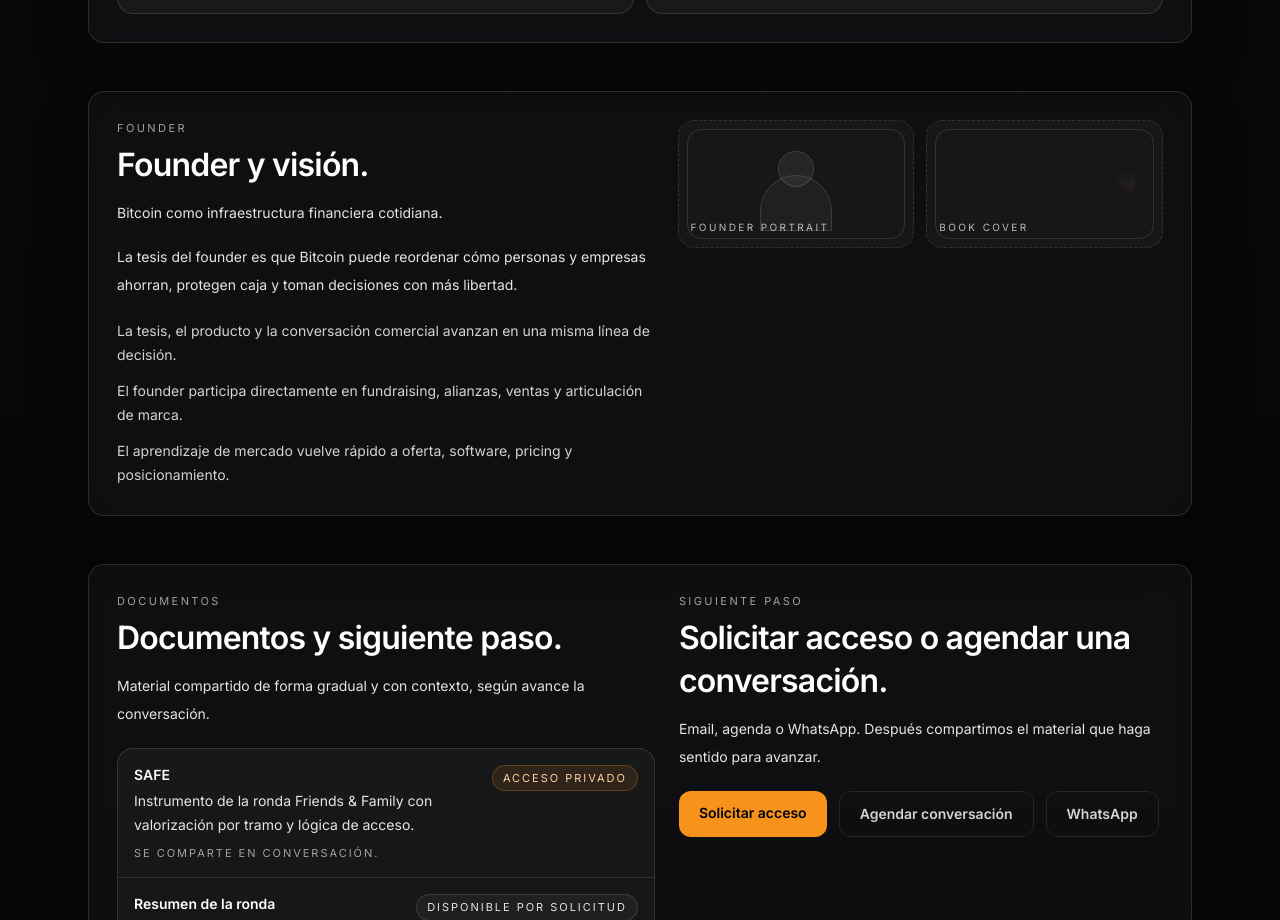
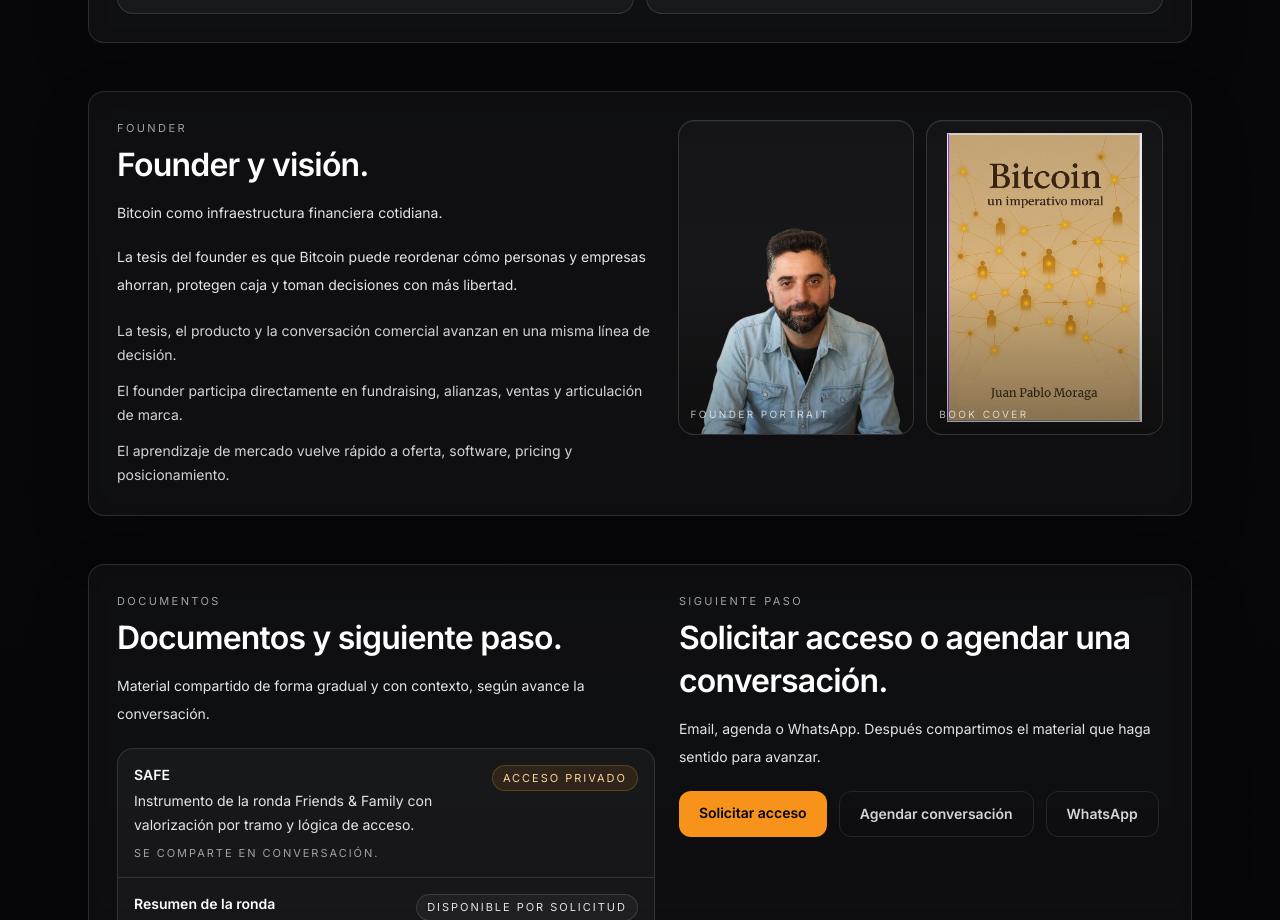
Before and after one commit to jpmoraga/kapa, a Next.js app: page /friends-and-family in a window 1280 px wide. Shown: the part 2960-3880 px from the top of the page. Built offline with nearby package versions, Linux system fonts and the light colour scheme; no server answers.

Commit message:
Add founder and book cover images to Friends & Family page

```diff
--- a/app/friends-and-family/page.tsx
+++ b/app/friends-and-family/page.tsx
@@ -362,34 +362,31 @@
   );
 }
 
-function AssetPlaceholder({
+function AssetImageCard({
   label,
-  variant,
+  src,
+  alt,
+  imageClassName,
   className,
 }: {
   label: string;
-  variant: "portrait" | "book";
+  src: string;
+  alt: string;
+  imageClassName?: string;
   className: string;
 }) {
   return (
     <div
-      className={`relative overflow-hidden rounded-2xl border border-dashed border-white/12 bg-white/[0.035] ${className}`}
+      className={`relative overflow-hidden rounded-2xl border border-white/12 bg-white/[0.035] shadow-[inset_0_1px_0_rgba(255,255,255,0.06)] ${className}`}
     >
-      <div className="absolute inset-2 rounded-[0.9rem] border border-white/12" />
-      {variant === "portrait" ? (
-        <>
-          <div className="absolute left-1/2 top-[24%] h-9 w-9 -translate-x-1/2 rounded-full border border-white/12 bg-white/[0.06]" />
-          <div className="absolute bottom-4 left-1/2 h-14 w-[4.5rem] -translate-x-1/2 rounded-t-[999px] border border-white/12 bg-white/[0.04]" />
-        </>
-      ) : (
-        <Image
-          src="/brand/k21-mark-white.svg"
-          alt="Marca Kapa21"
-          width={44}
-          height={44}
-          className="absolute right-3 top-1/2 h-11 w-11 -translate-y-1/2 opacity-[0.05]"
-        />
-      )}
+      <Image
+        src={src}
+        alt={alt}
+        fill
+        sizes="(min-width: 1024px) 18vw, (min-width: 640px) 40vw, 100vw"
+        className={imageClassName || "object-cover"}
+      />
+      <div className="absolute inset-0 bg-gradient-to-t from-black/40 via-transparent to-black/10" />
       <div className="absolute bottom-3 left-3 text-[10px] uppercase tracking-[0.24em] text-white/70">
         {label}
       </div>
@@ -692,14 +689,20 @@
               </div>
 
               <div className="grid gap-3 sm:grid-cols-2">
-                {/* Replace with final founder portrait when the asset is ready. */}
-                <AssetPlaceholder
+                <AssetImageCard
                   label="Founder portrait"
-                  variant="portrait"
-                  className="h-32 w-full"
+                  src="/friends-and-family/founder.png"
+                  alt="Founder de Kapa21"
+                  imageClassName="object-cover object-[center_18%]"
+                  className="aspect-[4/5] w-full sm:aspect-[3/4]"
                 />
-                {/* Replace with final production book cover when the asset is ready. */}
-                <AssetPlaceholder label="Book cover" variant="book" className="h-32 w-full" />
+                <AssetImageCard
+                  label="Book cover"
+                  src="/friends-and-family/book-cover.png"
+                  alt="Portada del libro del founder"
+                  imageClassName="object-contain p-3"
+                  className="aspect-[4/5] w-full sm:aspect-[3/4]"
+                />
               </div>
             </div>
           </div>
```
Also changed, not shown: public/friends-and-family/book-cover.png (added), public/friends-and-family/founder.png (added).
